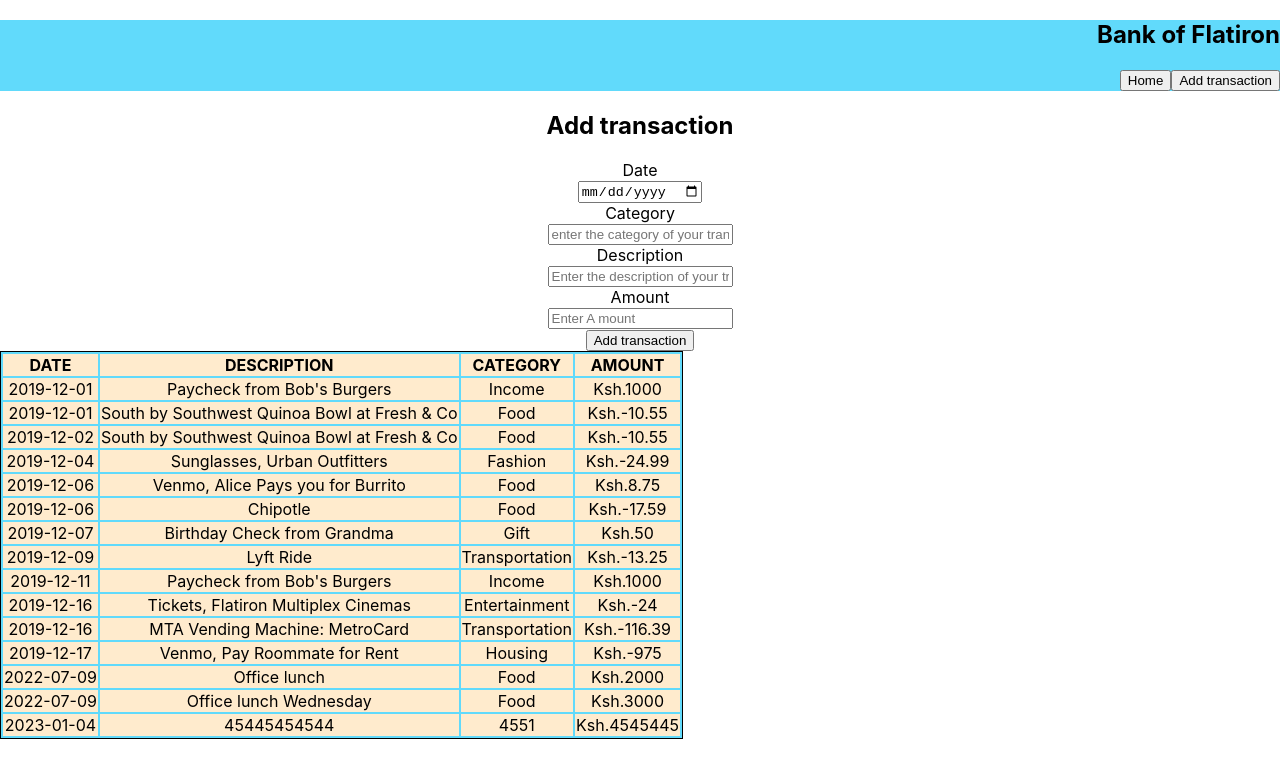
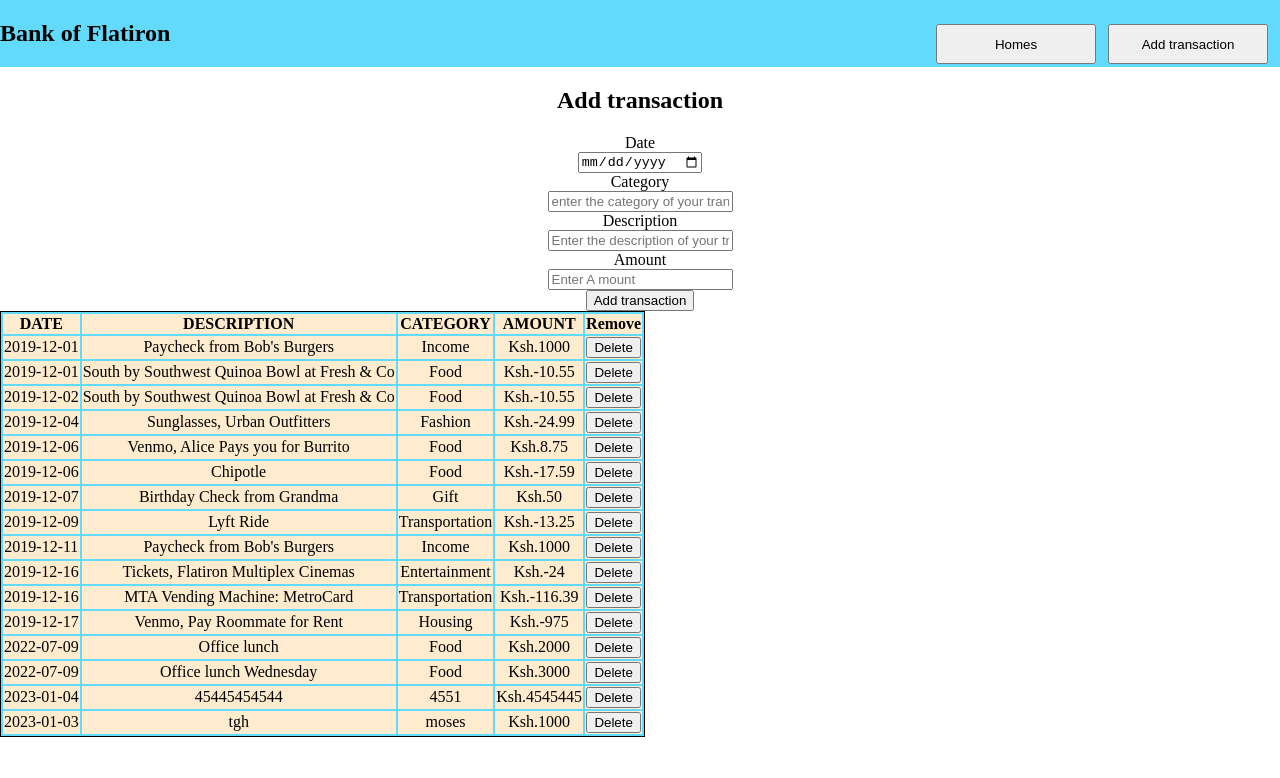
Before and after one commit to Mosesochacha/Code-Challenge-phase-2-week1, a React (Create React App) app: page / in a window 1280 px wide. Shown: the top 778 px of the page. Built offline with nearby package versions, Linux system fonts and the light colour scheme; data requests are answered from the project's data file.

Commit message:
Added form

```diff
--- a/db.json
+++ b/db.json
@@ -104,6 +104,13 @@
       "description": "45445454544",
       "category": "4551",
       "id": 15
+    },
+    {
+      "date": "2023-01-03",
+      "amount": "1000",
+      "description": "tgh",
+      "category": "moses",
+      "id": 16
     }
   ]
 }
--- a/src/App.css
+++ b/src/App.css
@@ -1,5 +1,8 @@
 .App {
   text-align: center;
+  font-family: Times New Roman;
+  box-shadow: #61dafb;
+
 }
 table{
   flex-direction: column-reverse;
@@ -34,10 +37,28 @@ tr{
   font-size: calc(10px + 2vmin);
   color: white;
 }
+.Nav{
+  justify-content: space-between;
+  display: flex;
+
+
+}
+.Btn{
+  width: 20vh;
+  height: 5vh;
+  margin-top: 3vh;
+  margin-right: 12px;
+
+}
+.BodyForm{
+  padding: auto;
+  text-align: center;
+}
 .Navbar{
   background-color: #61dafb;
-  text-align: end;
-  direction: flex;
+  display: flex;
+  justify-content: space-between;
+  font-family: Times New Roman;
 }
 
 .App-link {
--- a/src/DataFetching.js
+++ b/src/DataFetching.js
@@ -13,7 +13,7 @@ const API = " http://localhost:3000/transactions"
         })
     },[])
     return(
-        <div>
+        <div className='BodyForm'>
 
             <table>
               <thead>
@@ -22,6 +22,7 @@ const API = " http://localhost:3000/transactions"
                 <th>DESCRIPTION</th>
                 <th>CATEGORY</th>
                 <th>AMOUNT</th>
+                <th>Remove</th>
                 </tr>
               </thead>
               <tbody>
@@ -32,6 +33,7 @@ const API = " http://localhost:3000/transactions"
                             <td>{dataObj.description}</td>
                             <td>{dataObj.category}</td>
                             <td>Ksh.{dataObj.amount}</td>
+                            <td> <button onClick={(e)=>{e.target.parentNode.parentNode.remove()}}>Delete</button> </td>
                         </tr>
 
                     )
--- a/src/NavBar.js
+++ b/src/NavBar.js
@@ -5,13 +5,12 @@ export default function NavBar(){
   return(
 
     <div className="Navbar">
-        <h2>Bank of Flatiron</h2>
-     <button>
-        Home
-     </button>
-     <button>
-        Add transaction
-     </button>
+      <h2>Bank of Flatiron </h2>
+      <nav className="Nav">
+
+         <button className="Btn">Homes</button>
+         <button className="Btn"> Add transaction</button>
+      </nav>
     </div>
   )
 }
```
